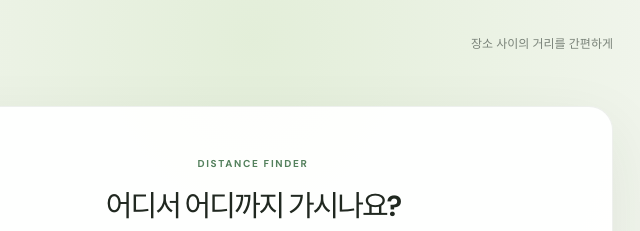
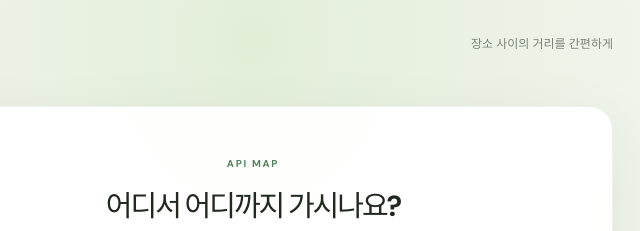
Before and after one commit to joseoyun-cmd/apimap, a plain HTML site: page index.html in a window 1280 px wide. Shown: the top 231 px of the page, 387-1027 px from the left. Drawn offline with nearby package versions, Linux system fonts and the light colour scheme.

Commit message:
Update eyebrow label to API MAP
Co-authored-by: Copilot App <223556219+Copilot@users.noreply.github.com>

```diff
--- a/index.html
+++ b/index.html
@@ -32,7 +32,7 @@
 
       <section class="app-card" aria-labelledby="page-title">
         <div class="intro">
-          <span class="eyebrow">DISTANCE FINDER</span>
+          <span class="eyebrow">API MAP</span>
           <h1 id="page-title">어디서 어디까지 가시나요?</h1>
           <p>장소를 검색해 선택하면 두 지점 사이의 주행 거리를 알려드려요.</p>
         </div>
```
